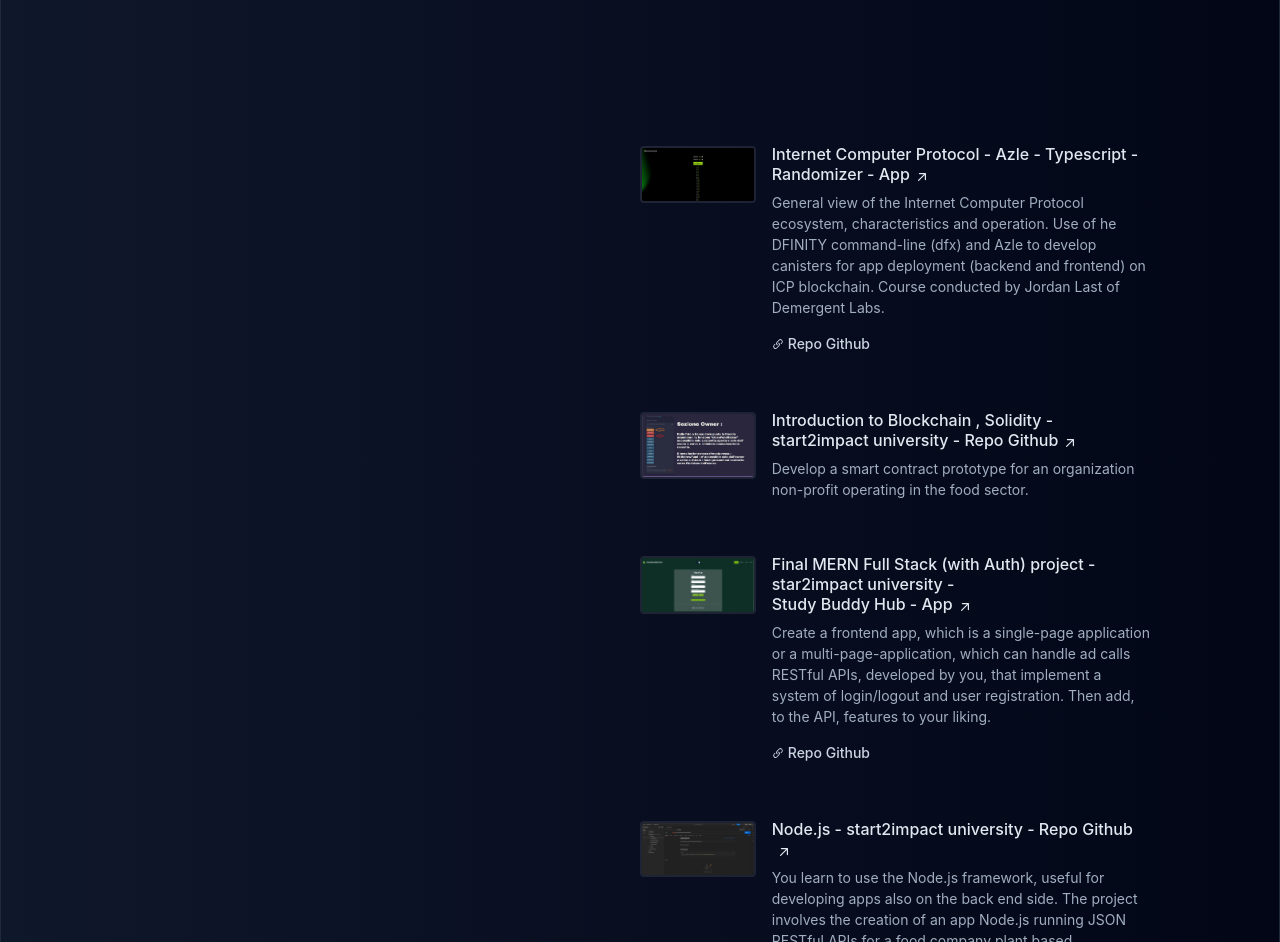
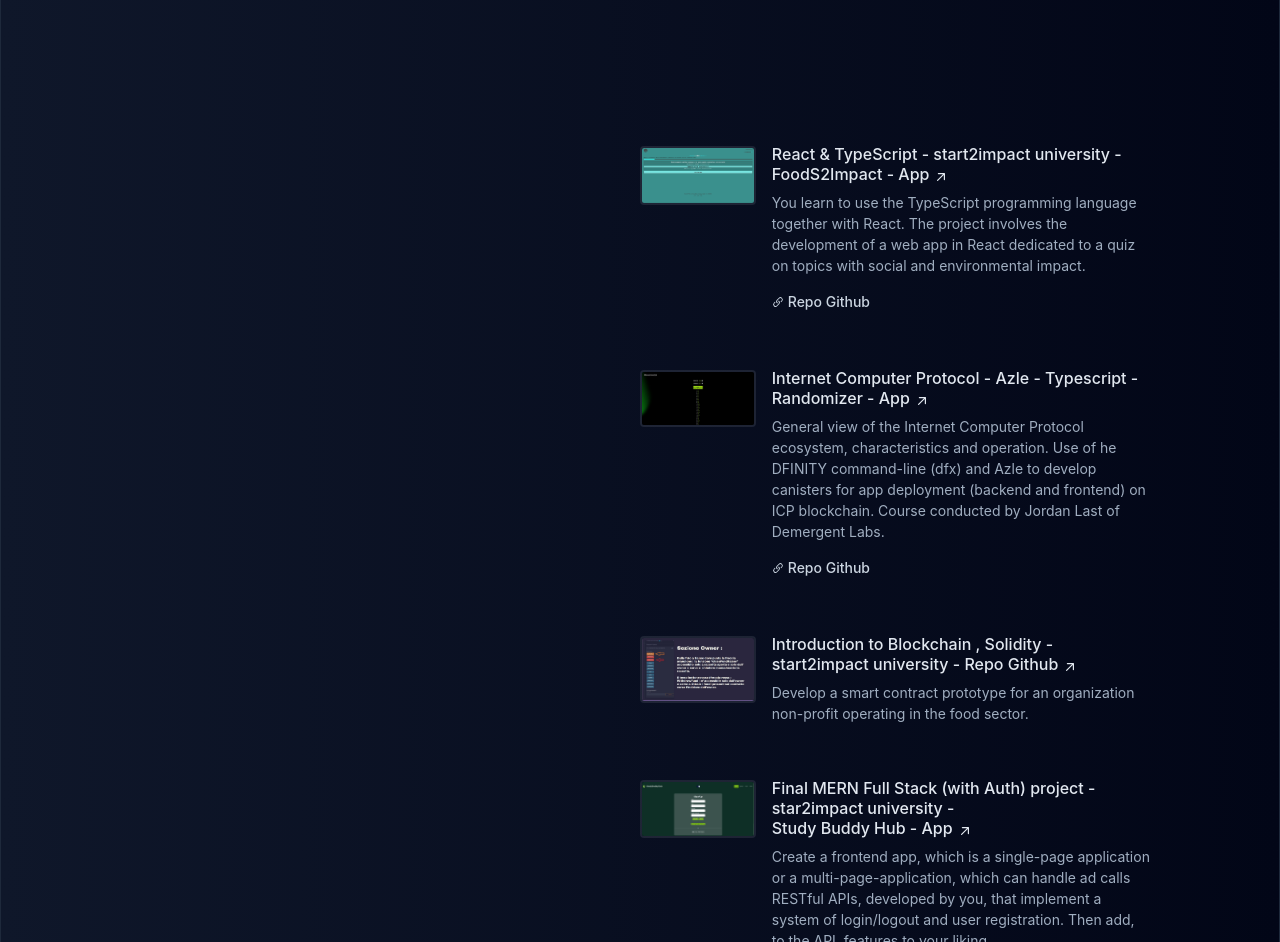
Before and after one commit to boobaGreen/portfolio2024, a React (Vite) app: page / in a window 1280 px wide. Shown: the part 2080-3022 px from the top of the page. Built offline with nearby package versions, Linux system fonts and the light colour scheme.

Commit message:
last project added ts and react

```diff
--- a/src/Projects.jsx
+++ b/src/Projects.jsx
@@ -3,6 +3,7 @@
 import Pof from "./projects/Pof";
 import PortfolioOld from "./projects/PortfolioOld";
 import Randomizer from "./projects/Randomizer";
+import ReactTs from "./projects/ReactTs";
 import Solidity from "./projects/Solidity";
 import StudyBuddyHub from "./projects/StudyBuddyHub";
 import Vegetarians from "./projects/Vegetarians";
@@ -21,6 +22,7 @@
       </div>
       <div>
         <ul>
+          <ReactTs />
           <Randomizer />
           <Solidity />
           <StudyBuddyHub />
--- /dev/null
+++ b/src/projects/ReactTs.jsx
@@ -0,0 +1,80 @@
+function ReactTs() {
+  return (
+    <li className="mb-12">
+      <div className="group relative grid gap-4 pb-1 transition-all sm:grid-cols-8 sm:gap-8 md:gap-4 lg:hover:!opacity-100 lg:group-hover/list:opacity-50">
+        <div className="absolute -inset-x-4 -inset-y-4 z-0 hidden rounded-md transition motion-reduce:transition-none lg:-inset-x-6 lg:block lg:group-hover:bg-slate-800/50 lg:group-hover:shadow-[inset_0_1px_0_0_rgba(148,163,184,0.1)] lg:group-hover:drop-shadow-lg"></div>
+        <div className="z-10 sm:order-2 sm:col-span-6">
+          <h3>
+            <a
+              className="inline-flex items-baseline font-medium leading-tight text-slate-200 hover:text-teal-300 focus-visible:text-teal-300  group/link text-base"
+              href="https://foods2impactrefactor.netlify.app"
+              target="_blank"
+              rel="noreferrer noopener"
+              aria-label="react vegetarians app"
+            >
+              <span className="absolute -inset-x-4 -inset-y-2.5 hidden rounded md:-inset-x-6 md:-inset-y-4 lg:block"></span>
+              <span>
+                React & TypeScript - start2impact university -
+                <span className="inline-block">
+                  {" "}
+                  FoodS2Impact - App
+                  <svg
+                    className="inline-block h-4 w-4 shrink-0 transition-transform group-hover/link:-translate-y-1 group-hover/link:translate-x-1 group-focus-visible/link:-translate-y-1 group-focus-visible/link:translate-x-1 motion-reduce:transition-none ml-1 translate-y-px"
+                    xmlns="http://www.w3.org/2000/svg"
+                    viewBox="0 0 20 20"
+                    fill="currentColor"
+                    aria-hidden="true"
+                  >
+                    <path
+                      fillRule="evenodd"
+                      clipRule="evenodd"
+                      d="M5.22 14.78a.75.75 0 001.06 0l7.22-7.22v5.69a.75.75 0 001.5 0v-7.5a.75.75 0 00-.75-.75h-7.5a.75.75 0 000 1.5h5.69l-7.22 7.22a.75.75 0 000 1.06z"
+                    ></path>
+                  </svg>
+                </span>
+              </span>
+            </a>
+          </h3>
+          <p className="mt-2 text-sm leading-normal">
+            You learn to use the TypeScript programming language together with
+            React. The project involves the development of a web app in React
+            dedicated to a quiz on topics with social and environmental impact.
+          </p>
+          <ul className="mt-2 flex flex-wrap" aria-label="Related links">
+            <li className="mr-4">
+              <a
+                className="relative mt-2 inline-flex items-center text-sm font-medium text-slate-300 hover:text-teal-300 focus-visible:text-teal-300"
+                href="https://github.com/boobaGreen/S2ImpactTriviaReactTSRefactor"
+                target="_blank"
+                rel="noreferrer noopener"
+                aria-label="Android App (opens in a new tab)"
+              >
+                <svg
+                  xmlns="http://www.w3.org/2000/svg"
+                  viewBox="0 0 20 20"
+                  fill="currentColor"
+                  className="mr-1 h-3 w-3"
+                  aria-hidden="true"
+                >
+                  <path d="M12.232 4.232a2.5 2.5 0 013.536 3.536l-1.225 1.224a.75.75 0 001.061 1.06l1.224-1.224a4 4 0 00-5.656-5.656l-3 3a4 4 0 00.225 5.865.75.75 0 00.977-1.138 2.5 2.5 0 01-.142-3.667l3-3z"></path>
+                  <path d="M11.603 7.963a.75.75 0 00-.977 1.138 2.5 2.5 0 01.142 3.667l-3 3a2.5 2.5 0 01-3.536-3.536l1.225-1.224a.75.75 0 00-1.061-1.06l-1.224 1.224a4 4 0 105.656 5.656l3-3a4 4 0 00-.225-5.865z"></path>
+                </svg>
+                <span>Repo Github</span>
+              </a>
+            </li>
+          </ul>
+        </div>
+        <img
+          loading="lazy"
+          src="/reacTs.png" // Assicurati di specificare il percorso corretto dell'immagine all'interno della directory `public`
+          alt="vegetarians photo app"
+          className="rounded border-2 border-slate-200/10 transition group-hover:border-slate-200/30 sm:order-1 sm:col-span-2 sm:translate-y-1"
+          height="48"
+          width="200"
+        />
+      </div>
+    </li>
+  );
+}
+
+export default ReactTs;
```
Also changed, not shown: public/reacTs.png (added).
